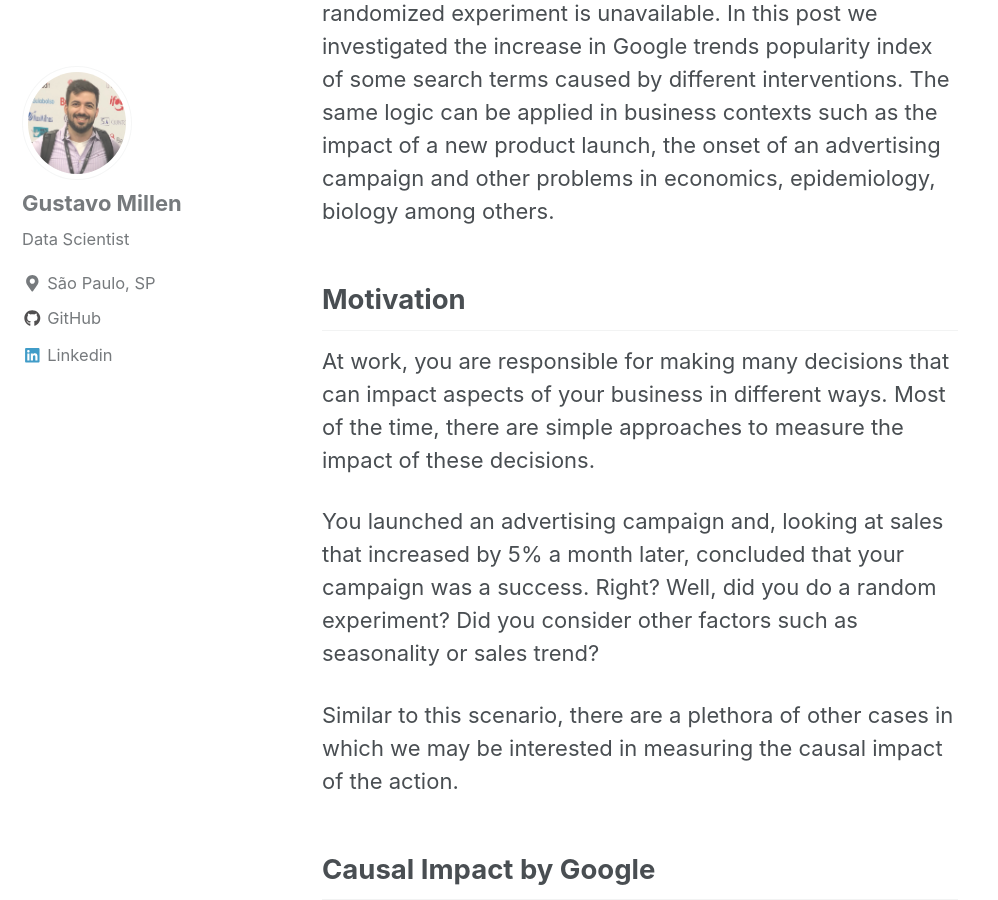
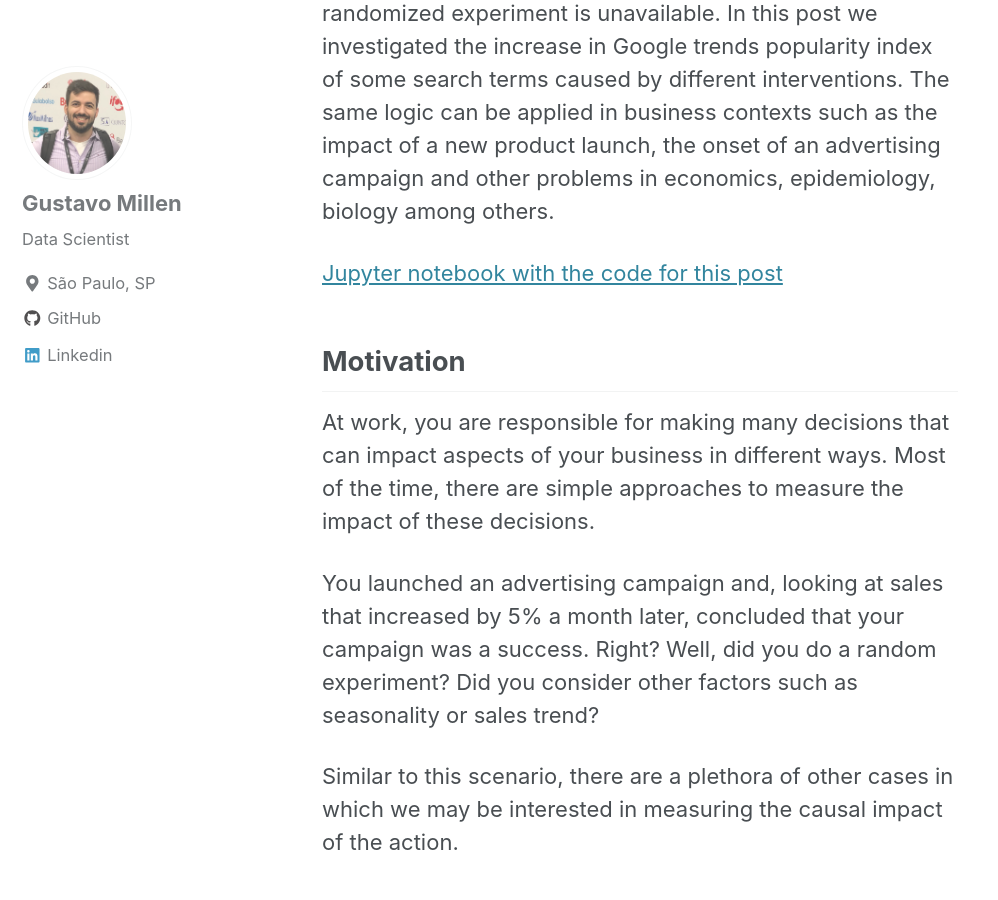
Before and after one commit to millengustavo/millengustavo.github.io, a Jekyll site: the page built from _posts/2020-02-19-causalimpact.md, in a window 1280 px wide and 900 px high, scrolled down 1473 px. Shown: the whole window, without its empty margins (0-998 px from the left). Built offline with Jekyll 4.4.1, drawn with Linux system fonts in a browser that asks for light colours; cached includes are drawn as plain includes; nearby versions of some CDN libraries; some of the changed lines change nothing that is shown.

Commit message:
added jupyter notebook and fixed references

```diff
--- a/_posts/2020-02-19-causalimpact.md
+++ b/_posts/2020-02-19-causalimpact.md
@@ -7,6 +7,8 @@
 ---
 
 **TL;DR**: There are ways of measuring the causal impact of some business intervention even in scenarios where a randomized experiment is unavailable. In this post we investigated the increase in Google trends popularity index of some search terms caused by different interventions. The same logic can be applied in business contexts such as the impact of a new product launch, the onset of an advertising campaign and other problems in economics, epidemiology, biology among others.
+
+[Jupyter notebook with the code for this post](https://github.com/millengustavo/trends-causal-impact/blob/master/causal-searches.ipynb)
 
 ## Motivation
 
@@ -207,9 +209,9 @@
 I invite you to go further and try to create business scenarios in which this type of report can be useful. At work, I had no trouble finding these scenarios and it is your duty, as a data scientist, to provide data-driven value where you deem it appropriate.
 
 #### References
-- https://google.github.io/CausalImpact/CausalImpact.html
-- https://github.com/dafiti/causalimpact
-- https://www.uol.com.br/universa/noticias/redacao/2020/02/11/sororidade-buscas-no-google-crescem-250-apos-fala-de-manu-gavassi-no-bbb.htm
-- https://www.huffpostbrasil.com/entry/sororidade-manu-gavassi_br_5e442423c5b61b84d3438b88
-- https://emais.estadao.com.br/noticias/tv,bbb-20-buscas-por-sororidade-no-google-sobem-250-apos-fala-de-manu-gavassi,70003193892
-- https://pt.wikipedia.org/wiki/Inc%C3%AAndios_florestais_na_Amaz%C3%B4nia_em_2019
+- [https://google.github.io/CausalImpact/CausalImpact.html](https://google.github.io/CausalImpact/CausalImpact.html)
+- [https://github.com/dafiti/causalimpact](https://github.com/dafiti/causalimpact)
+- [https://www.uol.com.br/universa/noticias/redacao/2020/02/11/sororidade-buscas-no-google-crescem-250-apos-fala-de-manu-gavassi-no-bbb.htm](https://www.uol.com.br/universa/noticias/redacao/2020/02/11/sororidade-buscas-no-google-crescem-250-apos-fala-de-manu-gavassi-no-bbb.htm)
+- [https://www.huffpostbrasil.com/entry/sororidade-manu-gavassi_br_5e442423c5b61b84d3438b88](https://www.huffpostbrasil.com/entry/sororidade-manu-gavassi_br_5e442423c5b61b84d3438b88)
+- [https://emais.estadao.com.br/noticias/tv,bbb-20-buscas-por-sororidade-no-google-sobem-250-apos-fala-de-manu-gavassi,70003193892](https://emais.estadao.com.br/noticias/tv,bbb-20-buscas-por-sororidade-no-google-sobem-250-apos-fala-de-manu-gavassi,70003193892)
+- [https://pt.wikipedia.org/wiki/Inc%C3%AAndios_florestais_na_Amaz%C3%B4nia_em_2019](https://pt.wikipedia.org/wiki/Inc%C3%AAndios_florestais_na_Amaz%C3%B4nia_em_2019)
```
